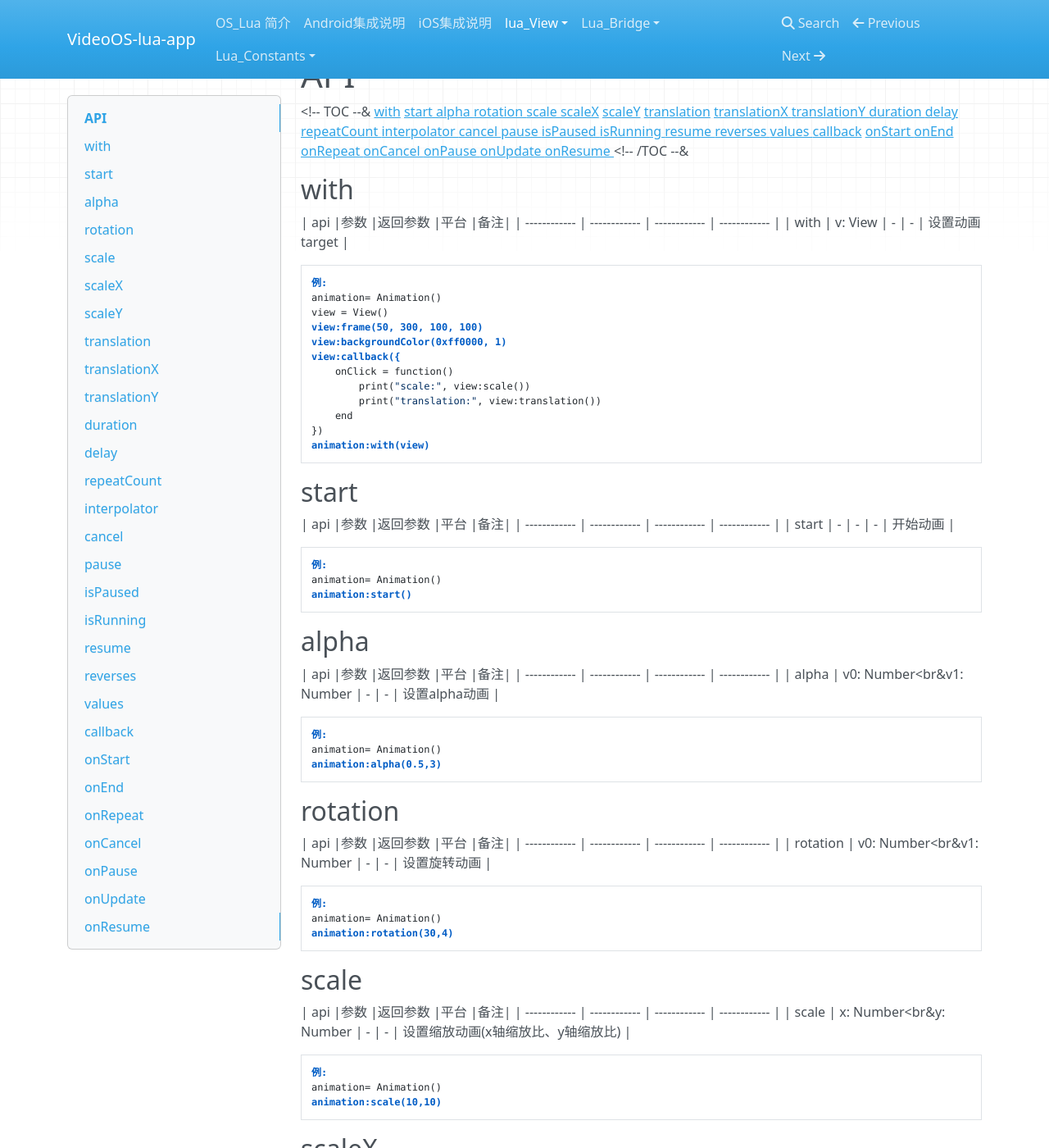
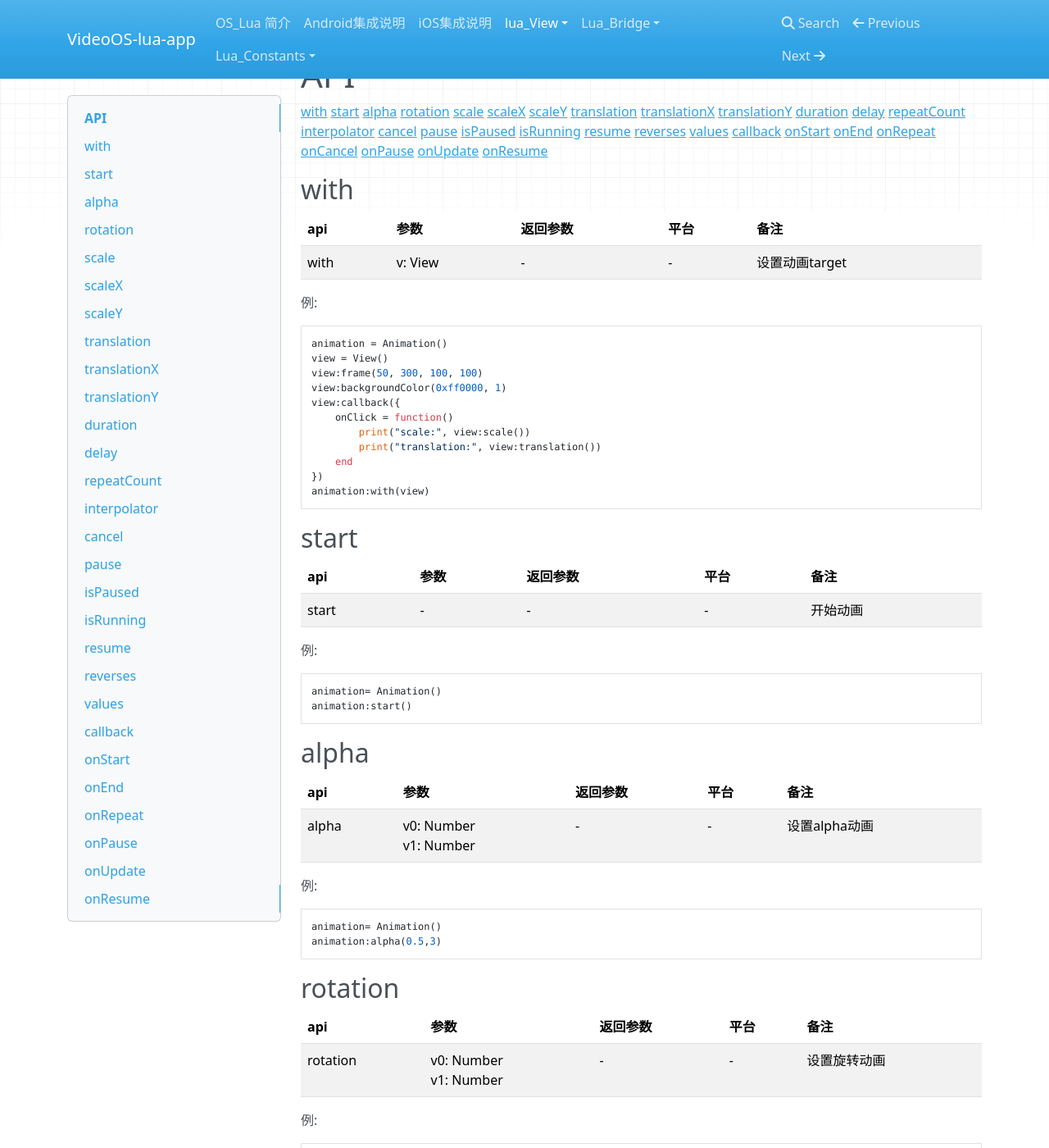
Before and after one commit to VideoOS/VideoOS-lua-app, an MkDocs documentation site: the page built from docs/API/Lua_View/Animation.md, in a window 1280 px wide and 1400 px high, scrolled down 528 px. Shown: the whole window at 82% size. Built offline with MkDocs 1.6.1, drawn with Linux system fonts in a browser that asks for light colours; nearby versions of some CDN libraries; some of the changed text lies outside the part shown.

Commit message:
Update Animation.md
格式修改

````diff
--- a/docs/API/Lua_View/Animation.md
+++ b/docs/API/Lua_View/Animation.md
@@ -27,356 +27,410 @@ Animation().with(view).translation(100, -100).duration(3).interpolator(Interpola
 ```
 
 # API
-<!-- TOC --&
 [with](#with)
-[start ](#start)
-[alpha ](#alpha )
-[rotation ](#rotation )
-[scale   ](#scale   )
+[start](#start)
+[alpha](#alpha)
+[rotation](#rotation)
+[scale](#scale)
 [scaleX](#scaleX)
 [scaleY](#scaleY)
-[translation](#translation )
-[translationX ](#translationX  )
-[translationY ](#translationY  )
-[duration ](#duration  )
-[delay ](#delay  )
-[repeatCount  ](#repeatCount   )
-[interpolator  ](#interpolator   )
-[cancel  ](#cancel   )
-[pause  ](#pause   )
-[isPaused  ](#isPaused   )
-[isRunning   ](#isRunning    )
-[resume   ](#resume    )
-[reverses   ](#reverses)
-[values   ](#values)
+[translation](#translation)
+[translationX](#translationX)
+[translationY](#translationY)
+[duration](#duration)
+[delay](#delay)
+[repeatCount](#repeatCount)
+[interpolator](#interpolator)
+[cancel](#cancel)
+[pause](#pause)
+[isPaused](#isPaused)
+[isRunning](#isRunning)
+[resume](#resume)
+[reverses](#reverses)
+[values](#values)
 [callback](#callback)
-[onStart   ](#onStart)
-[onEnd   ](#onEnd)
-[onRepeat    ](#onRepeat)
-[onCancel    ](#onCancel)
-[onPause    ](#onPause)
-[onUpdate    ](#onUpdate)
-[onResume    ](#onResume)
-<!-- /TOC --&
+[onStart](#onStart)
+[onEnd](#onEnd)
+[onRepeat](#onRepeat)
+[onCancel](#onCancel)
+[onPause](#onPause)
+[onUpdate](#onUpdate)
+[onResume](#onResume)
 
 ##with
 | api  |参数   |返回参数   |平台   |备注|
-| ------------ | ------------ | ------------ | ------------ |
+| ------------ | ------------ | ------------ | ------------ | ------------ |
 |    with    |  v: View    | -    |  -   |   设置动画target    |
 
-    例:
-    animation= Animation()
-	view = View()
-    view:frame(50, 300, 100, 100)
-    view:backgroundColor(0xff0000, 1)
-    view:callback({
-        onClick = function()
-            print("scale:", view:scale())
-            print("translation:", view:translation())
-        end
-    })
-	animation:with(view)
+例:
+```lua
+animation = Animation()
+view = View()
+view:frame(50, 300, 100, 100)
+view:backgroundColor(0xff0000, 1)
+view:callback({
+    onClick = function()
+        print("scale:", view:scale())
+        print("translation:", view:translation())
+    end
+})
+animation:with(view)
+```
 
 ##start
 | api  |参数   |返回参数   |平台   |备注|
-| ------------ | ------------ | ------------ | ------------ |
+| ------------ | ------------ | ------------ | ------------ | ------------ |
 |  start      |   -   | -    |  -   |   开始动画     |
 
-    例:
-    animation= Animation()
-	animation:start()
+例:
+```lua
+animation= Animation()
+animation:start()
+```
 
 ##alpha
 | api  |参数   |返回参数   |平台   |备注|
-| ------------ | ------------ | ------------ | ------------ |
-|    alpha    |   v0: Number<br&v1: Number     | -    |  -   |   设置alpha动画     |
+| ------------ | ------------ | ------------ | ------------ | ------------ |
+|    alpha    |   v0: Number<br>v1: Number     | -    |  -   |   设置alpha动画     |
 
-    例:
-    animation= Animation()
-	animation:alpha(0.5,3)
+例:
+```lua
+animation= Animation()
+animation:alpha(0.5,3)
+```
 
 
 ##rotation
 | api  |参数   |返回参数   |平台   |备注|
-| ------------ | ------------ | ------------ | ------------ |
-|    rotation    |   v0: Number<br&v1: Number    | -    |  -   |    设置旋转动画    |
+| ------------ | ------------ | ------------ | ------------ | ------------ |
+|    rotation    |   v0: Number<br>v1: Number    | -    |  -   |    设置旋转动画    |
 
-    例:
-    animation= Animation()
-	animation:rotation(30,4)
+例:
+```lua
+animation= Animation()
+animation:rotation(30,4)
+```
 
 
 ##scale
 | api  |参数   |返回参数   |平台   |备注|
-| ------------ | ------------ | ------------ | ------------ |
-|   scale     |   x: Number<br&y: Number    | -    |  -   |   设置缩放动画(x轴缩放比、y轴缩放比)    |
+| ------------ | ------------ | ------------ | ------------ | ------------ |
+|   scale     |   x: Number<br>: Number    | -    |  -   |   设置缩放动画(x轴缩放比、y轴缩放比)    |
 
-    例:
-    animation= Animation()
-	animation:scale(10,10)
+例:
+```lua
+animation= Animation()
+animation:scale(10,10)
+```
 
 
 ##scaleX
 | api  |参数   |返回参数   |平台   |备注|
-| ------------ | ------------ | ------------ | ------------ |
+| ------------ | ------------ | ------------ | ------------ | ------------ |
 |   scaleX     |  x: Number    | -    |  -   |    设置x轴缩放动画   |
 
-    例:
-    animation= Animation()
-	animation:scaleX(4)
+例:
+```lua
+animation= Animation()
+animation:scaleX(4)
+```
 
 
 ##scaleY
 | api  |参数   |返回参数   |平台   |备注|
-| ------------ | ------------ | ------------ | ------------ |
+| ------------ | ------------ | ------------ | ------------ | ------------ |
 |   scaleY     |  y: Number    | -    |  -   |   设置y轴缩放动画    |
 
-    例:
-    animation= Animation()
-	animation:scaleY(4)
+例:
+```lua
+animation= Animation()
+animation:scaleY(4)
+```
 
 ##translation
 | api  |参数   |返回参数   |平台   |备注|
-| ------------ | ------------ | ------------ | ------------ |
-|   translation     |   x: Number<br&y: Number   | -    |  -   |   设置x轴、y轴位移动画    |
+| ------------ | ------------ | ------------ | ------------ | ------------ |
+|   translation     |   x: Number<br>: Number   | -    |  -   |   设置x轴、y轴位移动画    |
 
-    例:
-    animation= Animation()
-	animation:translation(3,4)
+例:
+```lua
+animation= Animation()
+animation:translation(3,4)
+```
 
 ##translationX
 | api  |参数   |返回参数   |平台   |备注|
-| ------------ | ------------ | ------------ | ------------ |
+| ------------ | ------------ | ------------ | ------------ | ------------ |
 |   translationX     |    x: Number  | -    |  -   |  设置x轴位移动画     |
 
-    例:
-    animation= Animation()
-	animation:translationX(23)
+例:
+```lua
+animation= Animation()
+animation:translationX(23)
+```
 
 ##translationY
 | api  |参数   |返回参数   |平台   |备注|
-| ------------ | ------------ | ------------ | ------------ |
+| ------------ | ------------ | ------------ | ------------ | ------------ |
 |   translationY     |   y: Number   | -    |  -   |   设置y轴位移动画    |
 
-    例:
-    animation= Animation()
-	animation:translationY(5)
+例:
+```lua
+animation= Animation()
+animation:translationY(5)
+```
 
 ##duration
 | api  |参数   |返回参数   |平台   |备注|
-| ------------ | ------------ | ------------ | ------------ |
+| ------------ | ------------ | ------------ | ------------ | ------------ |
 |   duration     |   time: Number   | -    |  -   |   设置动画时长    |
 
-    例:
-    animation= Animation()
-	animation:duration(0.25)
+例:
+```lua
+animation= Animation()
+animation:duration(0.25)
+```
 
 
 ##delay
 | api  |参数   |返回参数   |平台   |备注|
-| ------------ | ------------ | ------------ | ------------ |
+| ------------ | ------------ | ------------ | ------------ | ------------ |
 |   delay     |  time: Number    | -    |  -   |   设置动画启动延时    |
 
-    例:
-    animation= Animation()
-	animation:delay(3)
+例:
+```lua
+animation= Animation()
+animation:delay(3)
+```
 
 
 ##repeatCount
 | api  |参数   |返回参数   |平台   |备注|
-| ------------ | ------------ | ------------ | ------------ |
+| ------------ | ------------ | ------------ | ------------ | ------------ |
 |    repeatCount    |   count: Number   | -    |  -   |     设置动画重复测试（<0表示一直重复）  |
 
-    例:
-    animation= Animation()
-	animation:repeatCount(3)
+例:
+```lua
+animation= Animation()
+animation:repeatCount(3)
+```
 
 
 ##interpolator
 | api  |参数   |返回参数   |平台   |备注|
-| ------------ | ------------ | ------------ | ------------ |
+| ------------ | ------------ | ------------ | ------------ | ------------ |
 |    interpolator    |  v: Interplator    | -    |  -   |   插值器    |
 
-    例:
-    animation= Animation()
-	animation:interpolator(Interplator:ACCELERATE)
+例:
+```lua
+animation= Animation()
+animation:interpolator(Interplator:ACCELERATE)
+```
+
 ###### Interpolator
-	1	ACCELERATE_DECELERATE	-			    先加速后减速插值
-	2	ACCELERATE						 -			   加速插值
-	3	ANTICIPATE						   -			   预期插值
-	4	ANTICIPATE_OVERSHOOT		-			  预期弹性插值
-	5	BOUNCE								Android	回弹插值
-	6	CYCLE								   Android	环形插值
-	7	DECELERATE						   -			 减速插值
-	8	LINEAR								   -			 线性插值
-	9	OVERSHOOT						   Android	弹性插值
+	1	ACCELERATE_DECELERATE	-	先加速后减速插值
+	2	ACCELERATE	-	加速插值
+	3	ANTICIPATE	-	预期插值
+	4	ANTICIPATE_OVERSHOOT	-	预期弹性插值
+	5	BOUNCE	Android	回弹插值
+	6	CYCLE	Android	环形插值
+	7	DECELERATE	-	减速插值
+	8	LINEAR	-	线性插值
+	9	OVERSHOOT	Android	弹性插值
 
 ##cancel
 | api  |参数   |返回参数   |平台   |备注|
-| ------------ | ------------ | ------------ | ------------ |
+| ------------ | ------------ | ------------ | ------------ | ------------ |
 |   cancel     |    -  | -    |  -   |    取消动画   |
 
-    例:
-    animation= Animation()
-	animation:cancel()
+例:
+```lua
+animation= Animation()
+animation:cancel()
+```
 
 ##pause
 | api  |参数   |返回参数   |平台   |备注|
-| ------------ | ------------ | ------------ | ------------ |
+| ------------ | ------------ | ------------ | ------------ | ------------ |
 |     pause   |  -    | -    |  -   |     暂停动画  |
 
-    例:
-    animation= Animation()
-	animation:pause()
+例:
+```lua
+animation= Animation()
+animation:pause()
+```
 
 
 ##isPaused
 | api  |参数   |返回参数   |平台   |备注|
-| ------------ | ------------ | ------------ | ------------ |
+| ------------ | ------------ | ------------ | ------------ | ------------ |
 |    isPaused    |    -  | v: Boolean  |  -   |   动画是否暂停    |
 
-    例:
-    animation= Animation()
-	animation:isPaused()
+例:
+```lua
+animation= Animation()
+animation:isPaused()
+```
 
 ##isRunning
 | api  |参数   |返回参数   |平台   |备注|
-| ------------ | ------------ | ------------ | ------------ |
+| ------------ | ------------ | ------------ | ------------ | ------------ |
 |   isRunning     |   -   | v: Boolean  |  -   |   动画是否运行    |
 
-    例:
-    animation= Animation()
-	animation:isRunning()
+例:
+```lua
+animation= Animation()
+animation:isRunning()
+```
 
 ##resume
 | api  |参数   |返回参数   |平台   |备注|
-| ------------ | ------------ | ------------ | ------------ |
+| ------------ | ------------ | ------------ | ------------ | ------------ |
 |      resume  |   -   | -    |  -   |  恢复动画     |
 
-    例:
-    animation= Animation()
-	animation:resume()
+例:
+```lua
+animation= Animation()
+animation:resume()
+```
 
 
 ##reverses
 | api  |参数   |返回参数   |平台   |备注|
-| ------------ | ------------ | ------------ | ------------ |
+| ------------ | ------------ | ------------ | ------------ | ------------ |
 |    reverses    |   v: Boolean   | -    |  -   |   动画重复播放时是否反转    |
 
-    例:
-    animation= Animation()
-	animation:reverses(ture)
+例:
+```lua
+animation= Animation()
+animation:reverses(ture)
+```
 
 
 ##values
 | api  |参数   |返回参数   |平台   |备注|
-| ------------ | ------------ | ------------ | ------------ |
+| ------------ | ------------ | ------------ | ------------ | ------------ |
 |    values    |   v: Number[]   | -    |  -   |  设置动画用到的参数     |
 
-    例:
-    animation= Animation()
-	animation:values(2)
+例:
+```lua
+animation= Animation()
+animation:values(2)
+```
 
 
 ##callback
 | api  |参数   |返回参数   |平台   |备注|
-| ------------ | ------------ | ------------ | ------------ |
+| ------------ | ------------ | ------------ | ------------ | ------------ |
 |   callback     |   v: LuaTable   | -    |  -   |     设置动画的回调  |
 
-    例:
-    animation= Animation()
-	animation:callback({
-
-	})
+例:
+```lua
+animation= Animation()
+animation:callback({})
+```
 
 
 ##onStart
 | api  |参数   |返回参数   |平台   |备注|
-| ------------ | ------------ | ------------ | ------------ |
+| ------------ | ------------ | ------------ | ------------ | ------------ |
 |   onStart     |   v: LuaFunction   | -    |  -   |    动画开始回调   |
 
-    例:
-    animation= Animation()
-	animation:onStart(
-	 function()
+例:
+```lua
+animation= Animation()
+animation:onStart(
+    function()
         print("Running")
     end,
-	)
+)
+```
 
 ##onEnd
 | api  |参数   |返回参数   |平台   |备注|
-| ------------ | ------------ | ------------ | ------------ |
+| ------------ | ------------ | ------------ | ------------ | ------------ |
 |    onEnd    |   v: LuaFunction   |   -  |   -  |    动画结束回调   |
 
-    例:
-    animation= Animation()
-	animation:onEnd(
-	function()
+例:
+```lua
+animation= Animation()
+animation:onEnd(
+    function()
         print("End")
     end
-	)
+)
+```
 
 ##onRepeat
 | api  |参数   |返回参数   |平台   |备注|
-| ------------ | ------------ | ------------ | ------------ |
+| ------------ | ------------ | ------------ | ------------ | ------------ |
 |   onRepeat     |   v: LuaFunction   |   -  |   -  |   动画重复回调    |
 
-    例:
-    animation= Animation()
-	animation:onRepeat(
-	function()
+例:
+```lua
+animation= Animation()
+animation:onRepeat(
+    function()
         print("Repeat")
     end
-	)
+)
+```lua
 
 ##onCancel
 | api  |参数   |返回参数   |平台   |备注|
-| ------------ | ------------ | ------------ | ------------ |
+| ------------ | ------------ | ------------ | ------------ | ------------ |
 |   onCancel     |   v: LuaFunction   |   -  |   -  |  动画取消回调     |
 
-    例:
-    animation= Animation()
-	animation:onCancel(
-	function()
+例:
+```lua
+animation= Animation()
+animation:onCancel(
+    function()
         print("Cancel ")
     end
-	)
+)
+```
 
 ##onPause
 | api  |参数   |返回参数   |平台   |备注|
-| ------------ | ------------ | ------------ | ------------ |
+| ------------ | ------------ | ------------ | ------------ | ------------ |
 |    onPause    |   v: LuaFunction   |   -  |   -  |   动画暂停回调    |
 
-    例:
-    animation= Animation()
-	animation:onPause(
-	function()
+例:
+```lua
+animation= Animation()
+animation:onPause(
+    function()
         print("Pause ")
     end
-	)
+)
+```
 
 ##onUpdate
 | api  |参数   |返回参数   |平台   |备注|
-| ------------ | ------------ | ------------ | ------------ |
+| ------------ | ------------ | ------------ | ------------ | ------------ |
 |  onUpdate      |   v: LuaFunction   |   -  |   Android   |    动画状态更新回调   |
 
-    例:
-    animation= Animation()
-	animation:onUpdate(
-	function()
+例:
+```lua
+animation= Animation()
+animation:onUpdate(
+    function()
         print("Update ")
     end
-	)
+)
+```
 
 ##onResume
 | api  |参数   |返回参数   |平台   |备注|
-| ------------ | ------------ | ------------ | ------------ |
+| ------------ | ------------ | ------------ | ------------ | ------------ |
 |   onResume     |   v: LuaFunction   |   -  |   -  | 动画恢复回调      |
 
-    例:
-    animation= Animation()
-	animation:onResume(
-	function()
+例:
+```lua
+animation= Animation()
+animation:onResume(
+    function()
         print("Resume")
     end
-	)
+)
````
